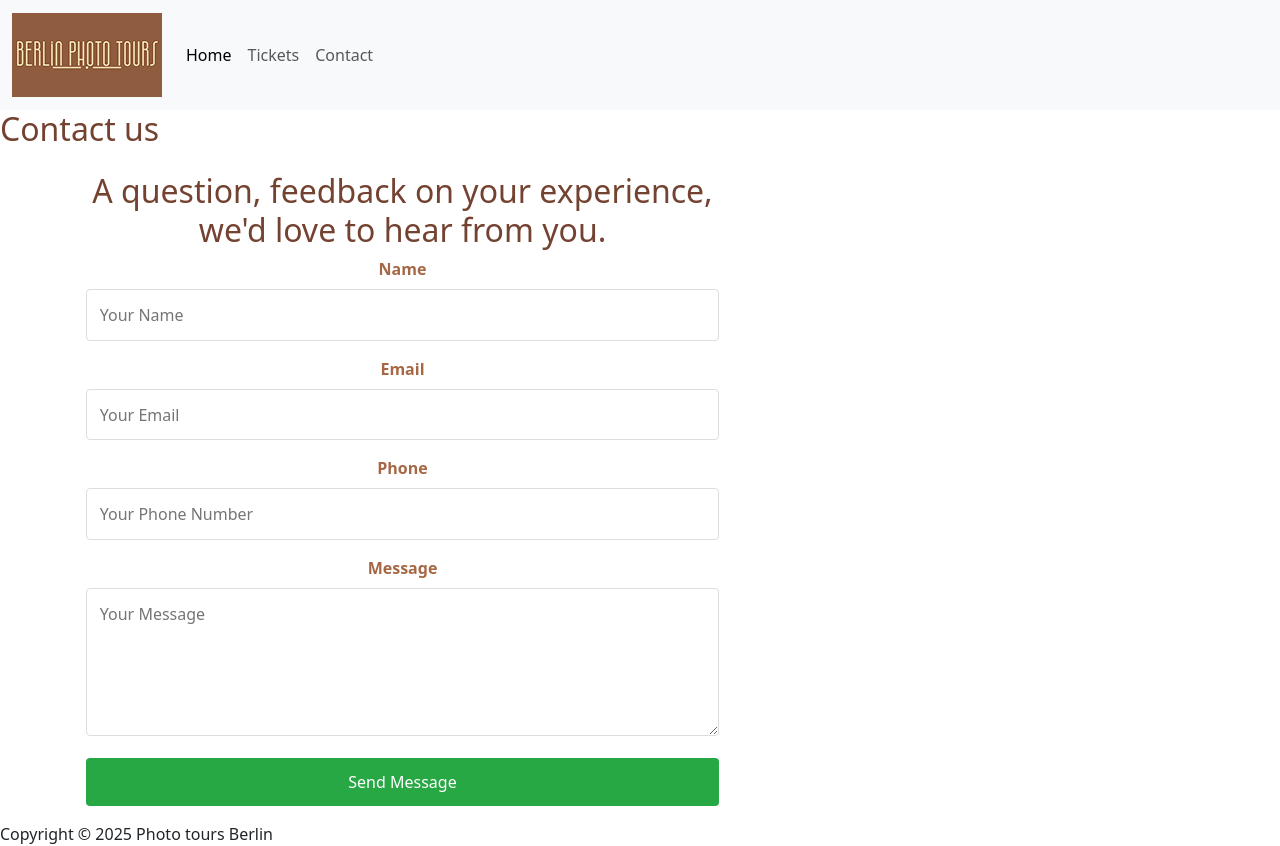
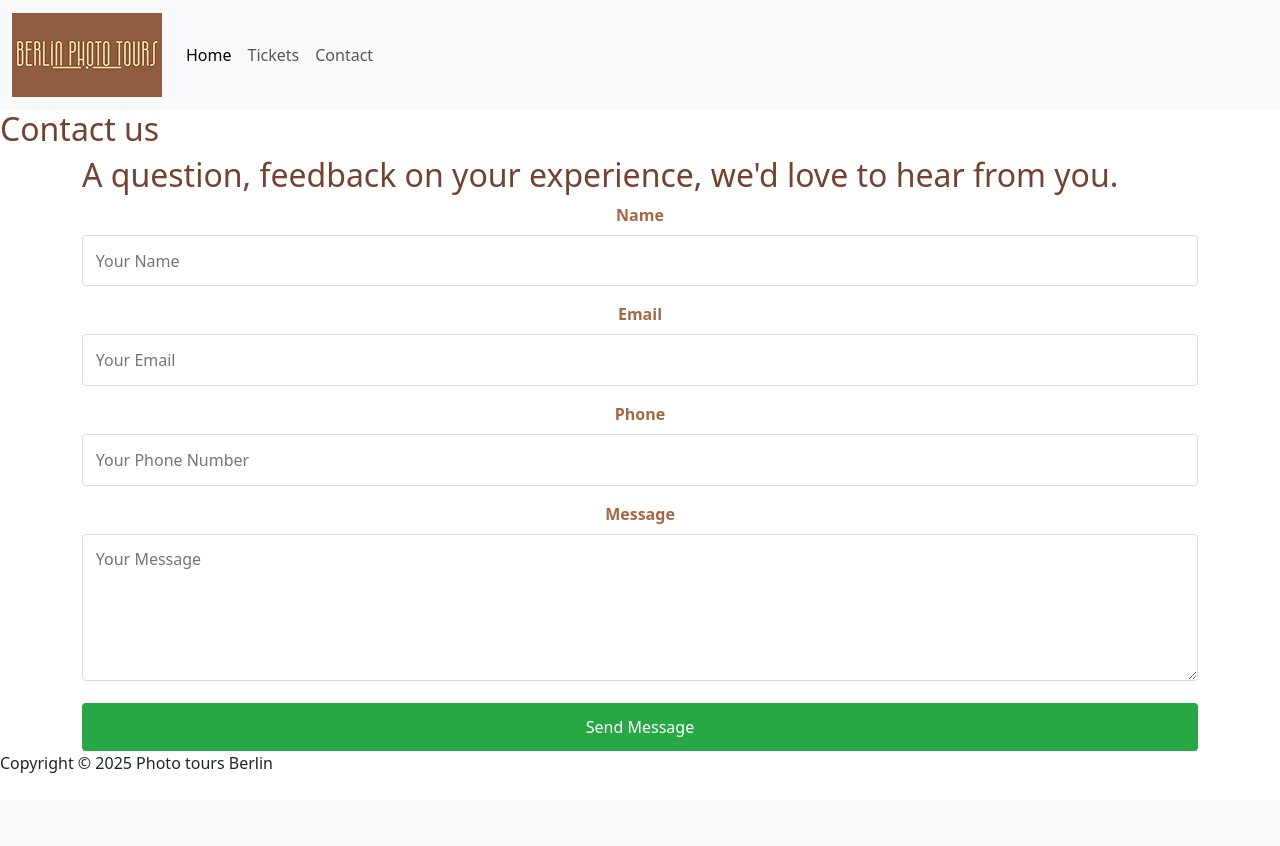
Before and after one commit to ZMegX/berlinphototours, a Flask app: page /contact in a window 1280 px wide. After the commit the page ends 773 px from the top, so only its background shows below. Run offline with Flask 3, Linux system fonts and the light colour scheme.

Commit message:
structure changed - col improved for better layout

```diff
--- a/app/templates/contact.html
+++ b/app/templates/contact.html
@@ -2,9 +2,9 @@
 
 {% block main %}
     <h2>Contact us</h2>
+    <div class="row">
+      <div class="col-md-12 lg-6">
         <div class="container text-center">
-        <div class="row">
-          <div class="col-sm-12 col-md-6 col-lg-7 p-3">
                 <div class="contact-form-container">
                   <h2>A question, feedback on your experience, we'd love to hear from you.</h2>
                   <form id="contactForm" novalidate>
@@ -50,4 +50,5 @@
             </div>
           </div>
       </div>
+    </div>
 {% endblock %}
```
Lines whose indentation alone changed are shown as unchanged.
